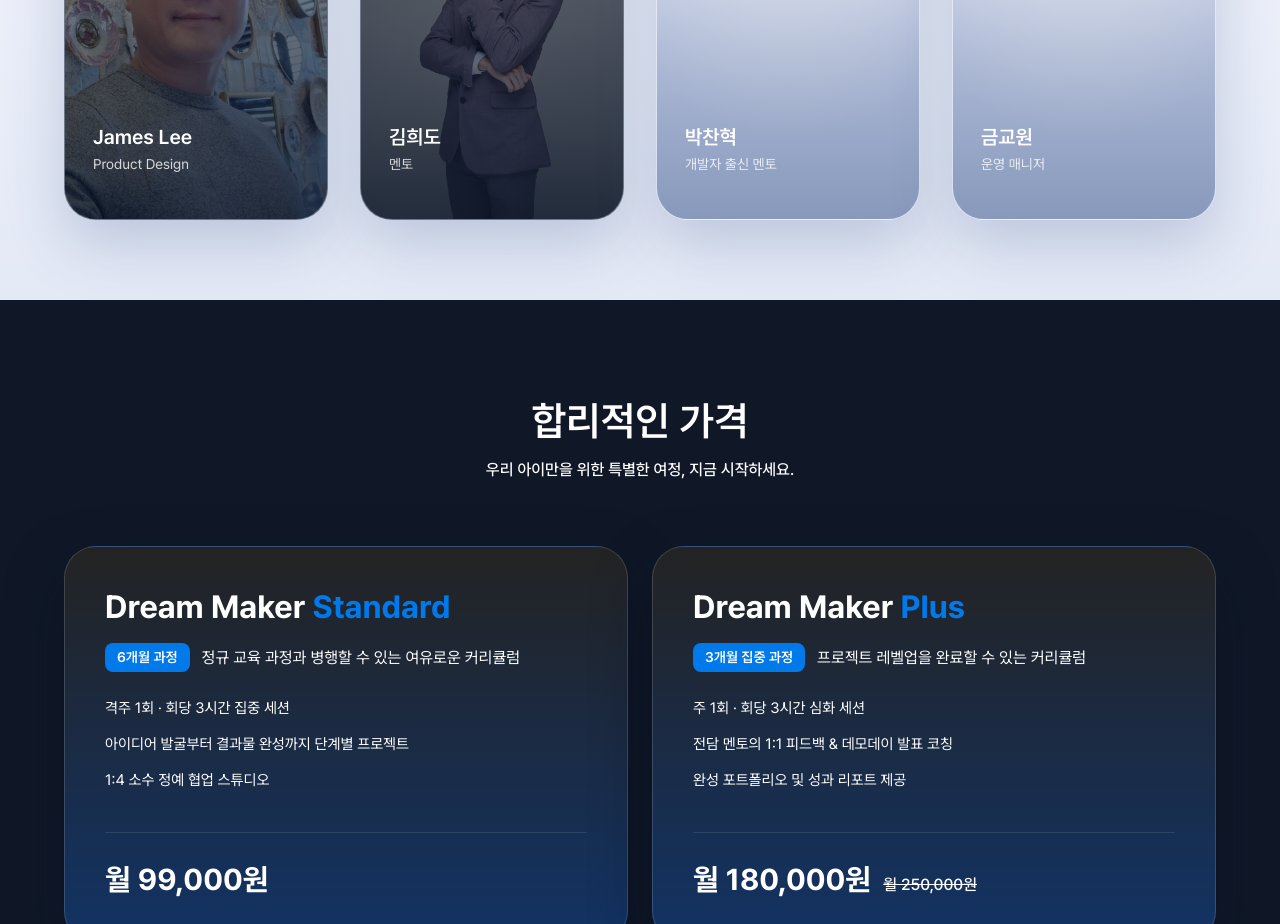
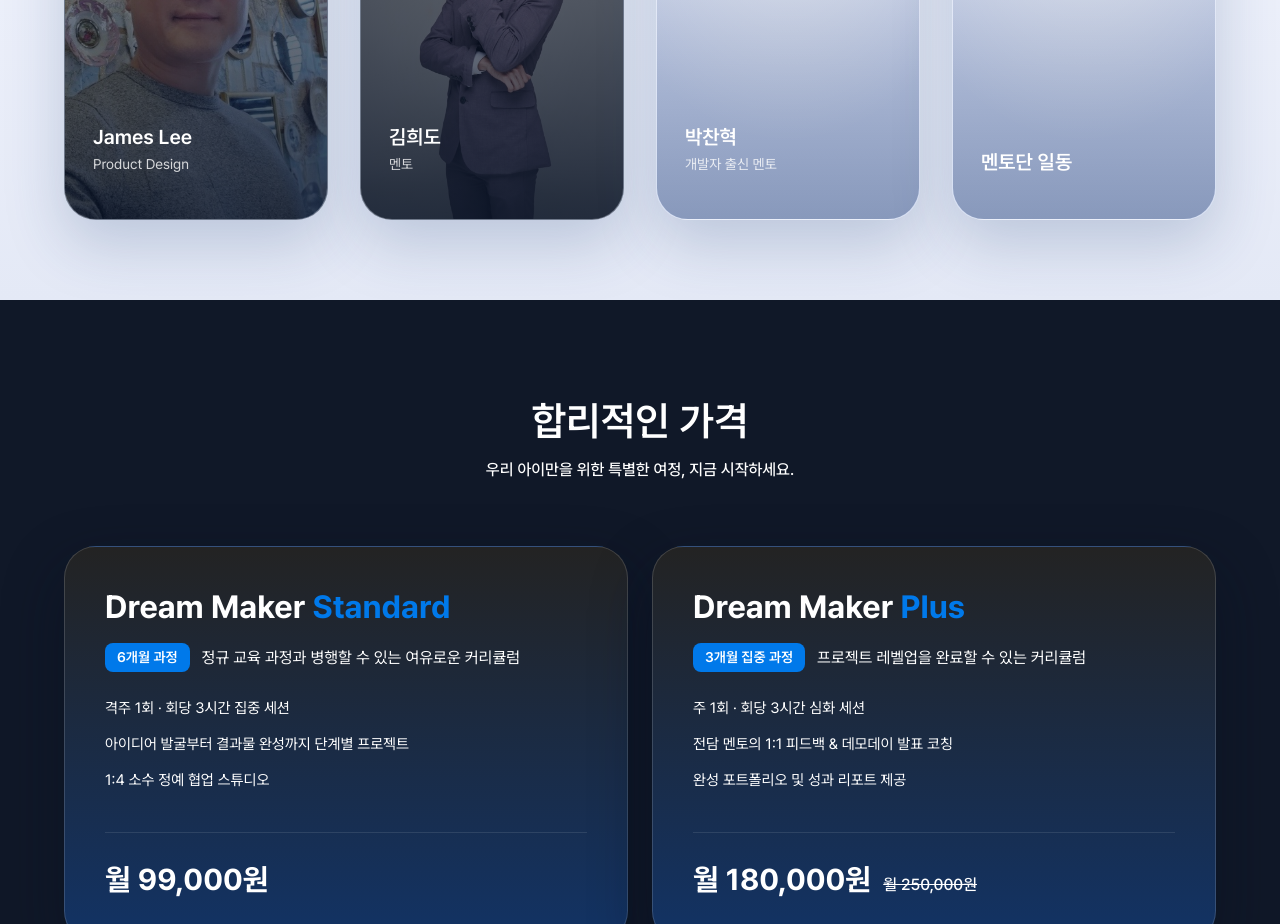
Before and after one commit to WithM2/iakkaweb, a Next.js app: page /ko in a window 1280 px wide. Shown: the part 3380-4304 px from the top of the page. Built offline with nearby package versions, Linux system fonts and the light colour scheme.

Commit message:
Update MentorShowcaseSection.tsx

```diff
--- a/src/components/ko/MentorShowcaseSection.tsx
+++ b/src/components/ko/MentorShowcaseSection.tsx
@@ -53,17 +53,17 @@ const mentors: MentorProfile[] = [
     education: ["성균관대학교 소프트웨어학과"],
     experience: [
       "프로젝트 경험 다수",
-      "정보올림피아드 강사",
+      "2022~ 정보올림피아드 강사",
       "2019~ 특목고 입시 준비 강사",
     ],
   },
   {
-    id: "geum-gyowon",
-    name: "금교원",
-    role: "운영 매니저",
+    id: "mentor",
+    name: "멘토단 일동",
+    role: "",
     tagline: "",
-    education: ["고려대학교"],
-    experience: ["IAKKA 매니저"],
+    education: ["고려대학교", "성균관대학교", "아주대학교"],
+    experience: ["강의 경력 많은 학부생, 대학원생 및 연구원 멘토"],
   },
 ];
 
```
